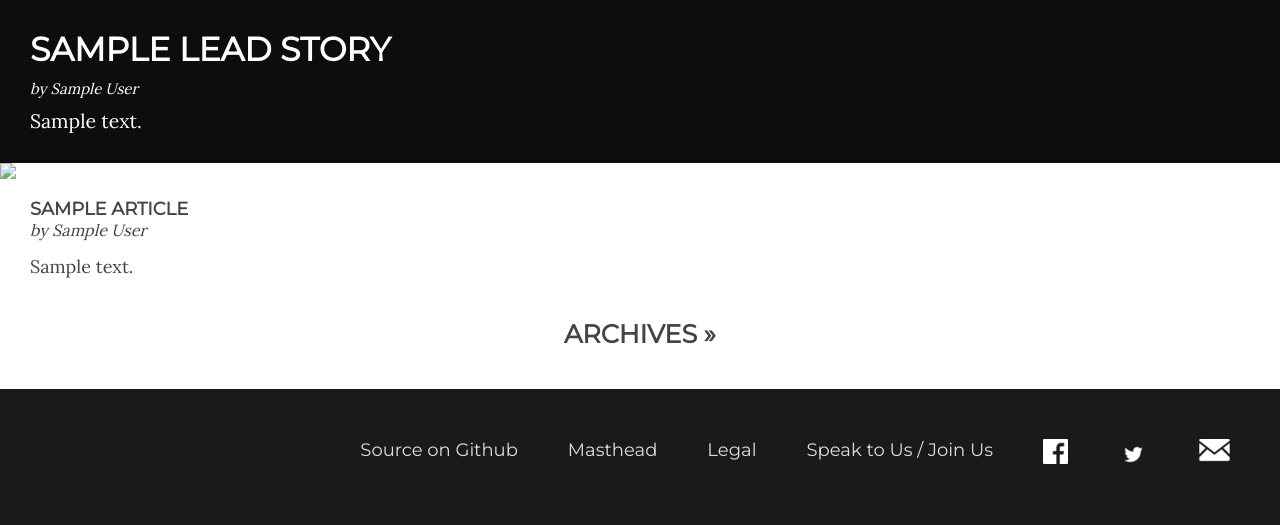
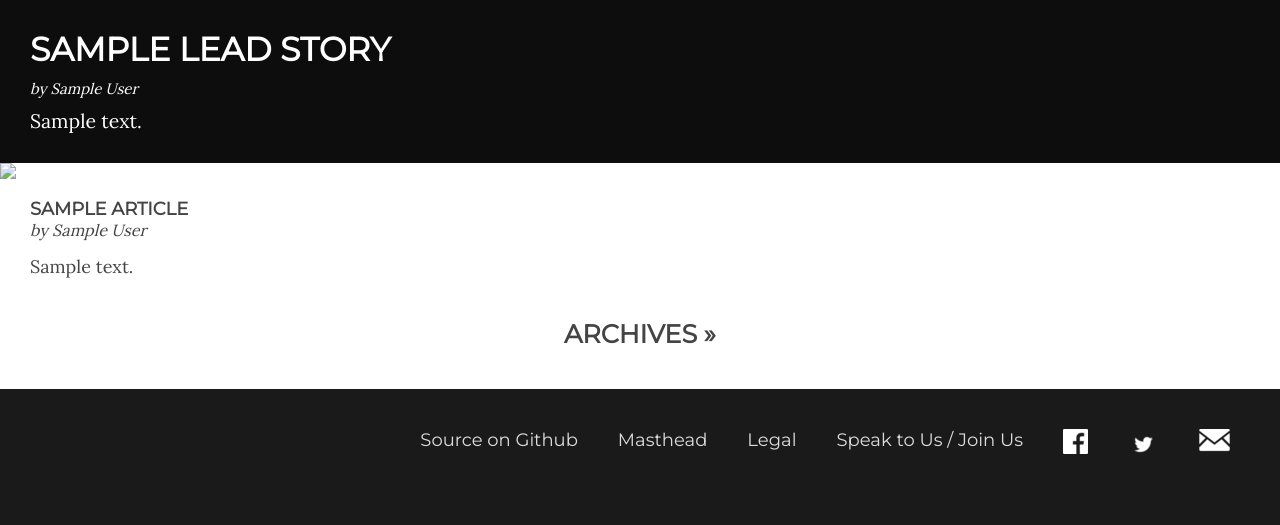
Before and after one commit to dellsystem/ctlibre.com, a Django app: template templates/home.html in a window 1280 px wide. Shown: the part 437-962 px from the top of the page. After the commit the page ends 891 px from the top, so only its background shows below. Run offline with Django 3.2, Linux system fonts and the light colour scheme; the template is opened without the code that fills it: most values are stand-ins (such as "Sample title", 1, 10 or a date in 2020); style sheets or scripts are compiled from the project's sources; parts of the project's set-up code (start-up, migrations or seed data) failed here and were passed over.

Commit message:
Change footer menu padding

```diff
--- a/static/css/base.less
+++ b/static/css/base.less
@@ -108,7 +108,7 @@ body {
 
         li {
             float: left;
-            padding: 50px 25px;
+            padding: 40px 20px;
             vertical-align: middle;
 
             &:last-child {
```
